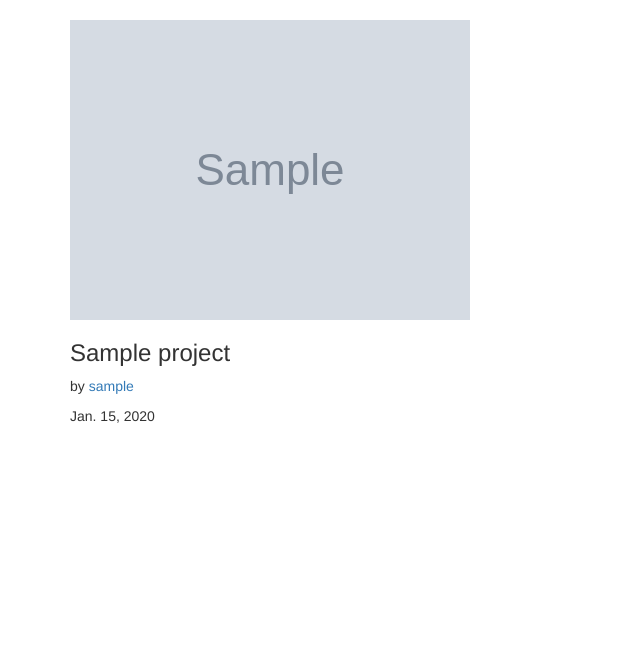
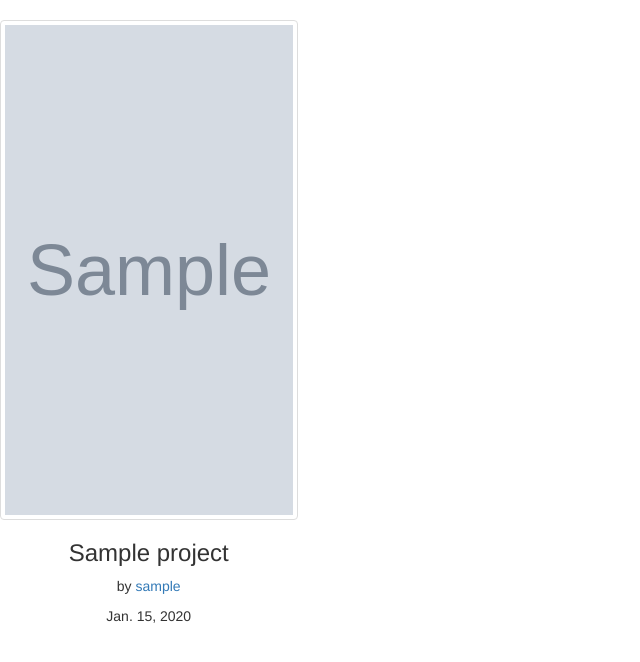
Before and after one commit to Ngina07/RateMe, a Django app: page / in a window 1280 px wide. Shown: the part 70-732 px from the top of the page, without its empty margins (0-640 px from the left). Run offline with Django 3.2, Linux system fonts and the light colour scheme; tables that the repository leaves empty hold one stand-in row (values such as "Sample post"); grey boxes marked "Sample" are stand-in pictures; some libraries are stand-ins or nearby versions.

Commit message:
style webpage

```diff
--- a/rateme/templates/welcome.html
+++ b/rateme/templates/welcome.html
@@ -1,13 +1,13 @@
 {% extends 'base.html' %}
 {% block content %}
-<div class="container">
-    <div class="row my-5">
+
+    <div class="row" style="text-align:center">
         {% for project in projects %}
-        <div class="col-md-4 d-flex">
-            <div class="card mb-3 flex-fill">
+        <div class="col-xs-6 col-sm-6 col-md-3 col-lg-3 padding-0 hover">
+            <div class="card mb-3 ">
                 <a href="{% url 'project' project.id %}">
-                    <img src="{{project.image.url}}" alt="image" class="card-img-top"
-                        style="max-width: 500px; max-height:500px">
+                    <img src="{{project.image.url}}" alt="image" class="img img-responsive thumbnail"
+                        style="width: 500px; height:500px">
                 </a>
                 <div class="card-body">
                     <h3 class="card-title">{{project.title}}</h3>
@@ -20,5 +20,5 @@
         </div>
         {% endfor %}
     </div>
-</div>
+
 {% endblock %}
```
Also changed, not shown: static/styles.css (+19 -0 lines), media/images/UIsc.png (added), media/images/nyav.png (added), media/images/parallax.jpeg (added), media/images/themed.jpg (added).
